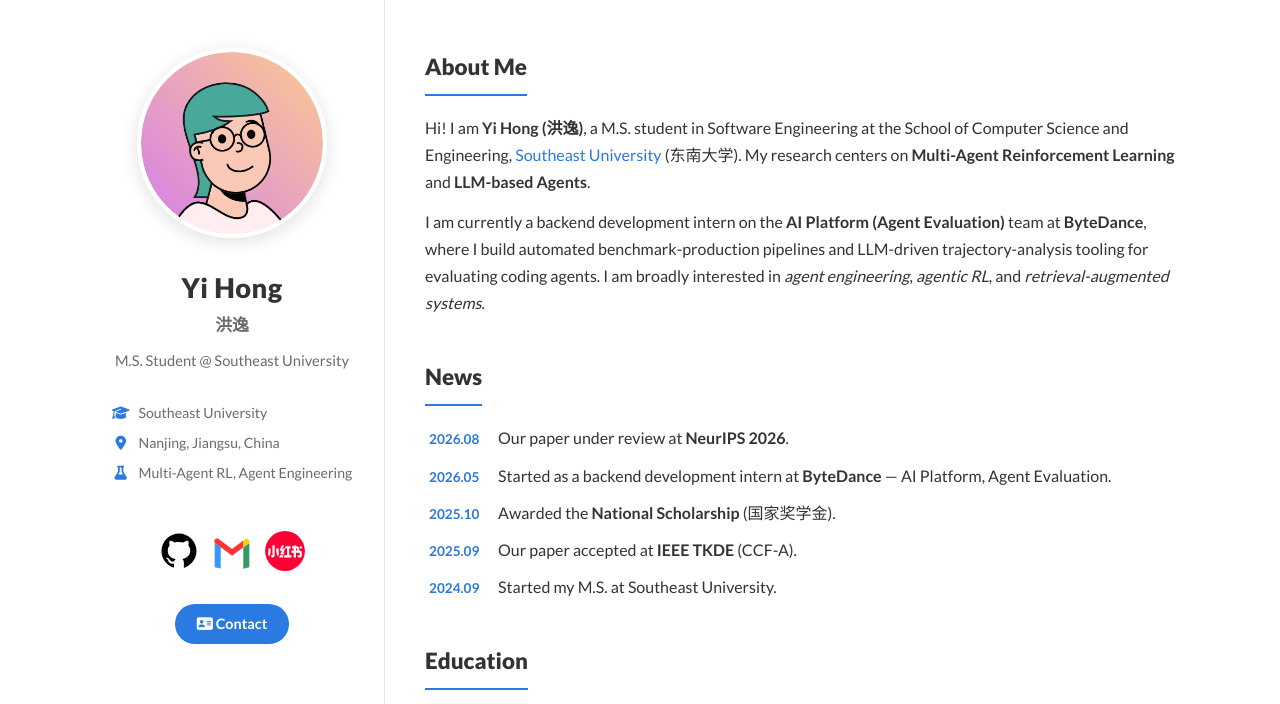
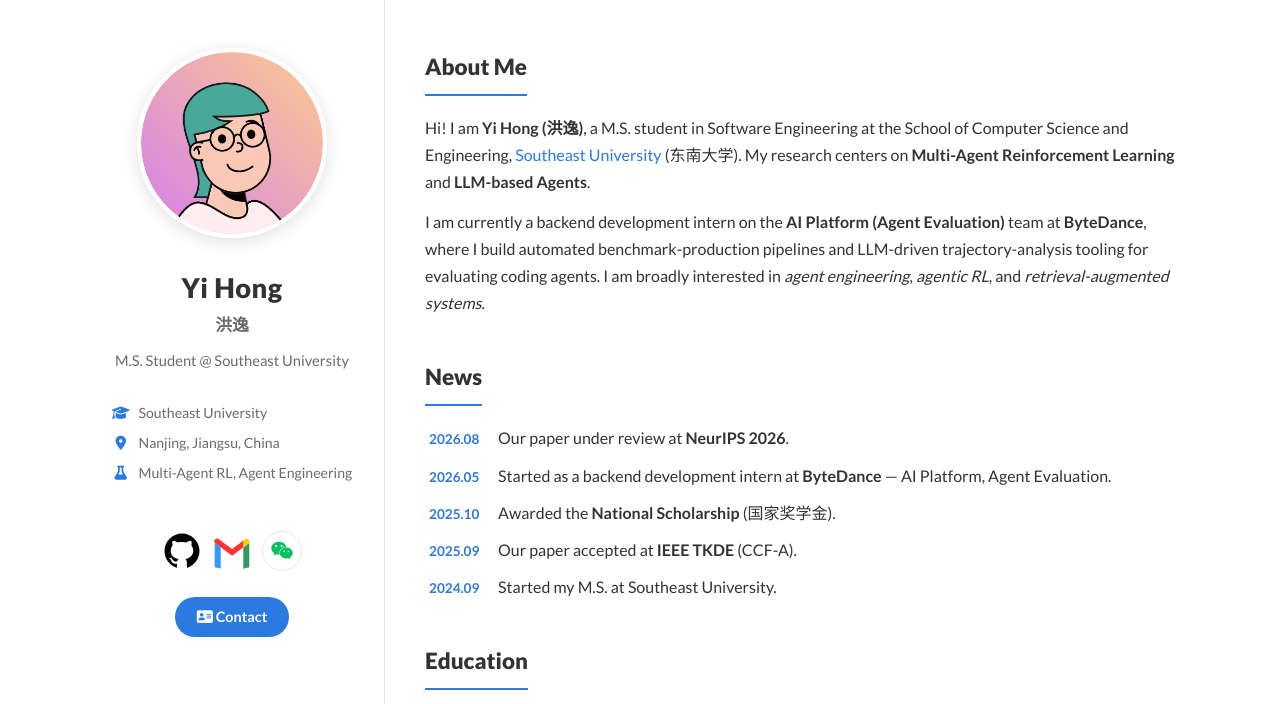
Before and after one commit to Yi-Eaaa/Yi-Eaaa.github.io, a plain HTML site: page index.html in a window 1280 px wide. Shown: the top 704 px of the page. Drawn offline with Linux system fonts and the light colour scheme.

Commit message:
Updated weixin fig

```diff
--- a/assets/css/style.css
+++ b/assets/css/style.css
@@ -68,7 +68,12 @@ a:hover { color: var(--accent-dark); text-decoration: underline; }
 .affil li { margin: 6px 0; }
 .affil i { color: var(--accent); width: 18px; text-align: center; margin-right: 6px; }
 
-.social { margin: 18px 0; }
+.social {
+  display: flex;
+  align-items: center;
+  justify-content: center;
+  margin: 18px 0;
+}
 .social a {
   display: inline-flex;
   align-items: center;
@@ -92,6 +97,35 @@ a:hover { color: var(--accent-dark); text-decoration: underline; }
 }
 .social a.social-img:hover { background: transparent; border: none; transform: translateY(-2px); }
 .social a.social-img img { width: 100%; height: 100%; object-fit: contain; border-radius: 0; display: block; }
+.social .sidebar-wechat {
+  margin: 0 5px;
+  line-height: normal;
+  vertical-align: middle;
+}
+.social-wechat-trigger {
+  display: inline-flex;
+  align-items: center;
+  justify-content: center;
+  width: 40px;
+  height: 40px;
+  padding: 0;
+  border: 1px solid var(--border);
+  border-radius: 50%;
+  background: #fff;
+  color: #07c160;
+  font: inherit;
+  font-size: 1.25rem;
+  cursor: pointer;
+  transition: all .2s ease;
+}
+.sidebar-wechat:hover .social-wechat-trigger,
+.sidebar-wechat:focus-within .social-wechat-trigger {
+  border-color: #07c160;
+  background: #07c160;
+  color: #fff;
+  transform: translateY(-2px);
+}
+.social-wechat-trigger:focus-visible { outline: 2px solid var(--accent); outline-offset: 3px; }
 
 .cv-btn {
   display: inline-block;
@@ -290,6 +324,18 @@ section { margin-bottom: 42px; }
   visibility: visible;
   transform: translateY(0);
 }
+.wechat:focus-within .wechat-qr {
+  opacity: 1;
+  visibility: visible;
+  transform: translateY(0);
+}
+.sidebar-wechat .wechat-qr {
+  left: 50%;
+  bottom: calc(100% + 12px);
+  transform: translate(-50%, 6px);
+}
+.sidebar-wechat:hover .wechat-qr,
+.sidebar-wechat:focus-within .wechat-qr { transform: translate(-50%, 0); }
 
 footer {
   margin-top: 40px;
--- a/index.html
+++ b/index.html
@@ -31,7 +31,12 @@
       <div class="social">
         <a href="https://github.com/Yi-Eaaa" class="social-img" title="GitHub" target="_blank" rel="noopener"><img src="images/github.svg" alt="GitHub" /></a>
         <a href="mailto:iyhong@foxmail.com" class="social-img" title="Gmail" target="_blank" rel="noopener"><img src="images/gmail.svg" alt="Gmail" /></a>
-        <a href="https://www.xiaohongshu.com/user/profile/63b291dc000000002801af81" class="social-img" title="Xiaohongshu" target="_blank" rel="noopener"><img src="images/xiaohongshu.svg" alt="Xiaohongshu" /></a>
+        <span class="wechat sidebar-wechat">
+          <button class="social-wechat-trigger" type="button" aria-label="Show WeChat QR code" aria-describedby="sidebar-wechat-qr" title="WeChat">
+            <i class="fa-brands fa-weixin" aria-hidden="true"></i>
+          </button>
+          <span class="wechat-qr" id="sidebar-wechat-qr" role="tooltip"><img src="images/wechat-qr-code.jpg" alt="WeChat QR code" /></span>
+        </span>
       </div>
 
       <a class="cv-btn" href="#contact"><i class="fa-solid fa-address-card"></i> Contact</a>
```
